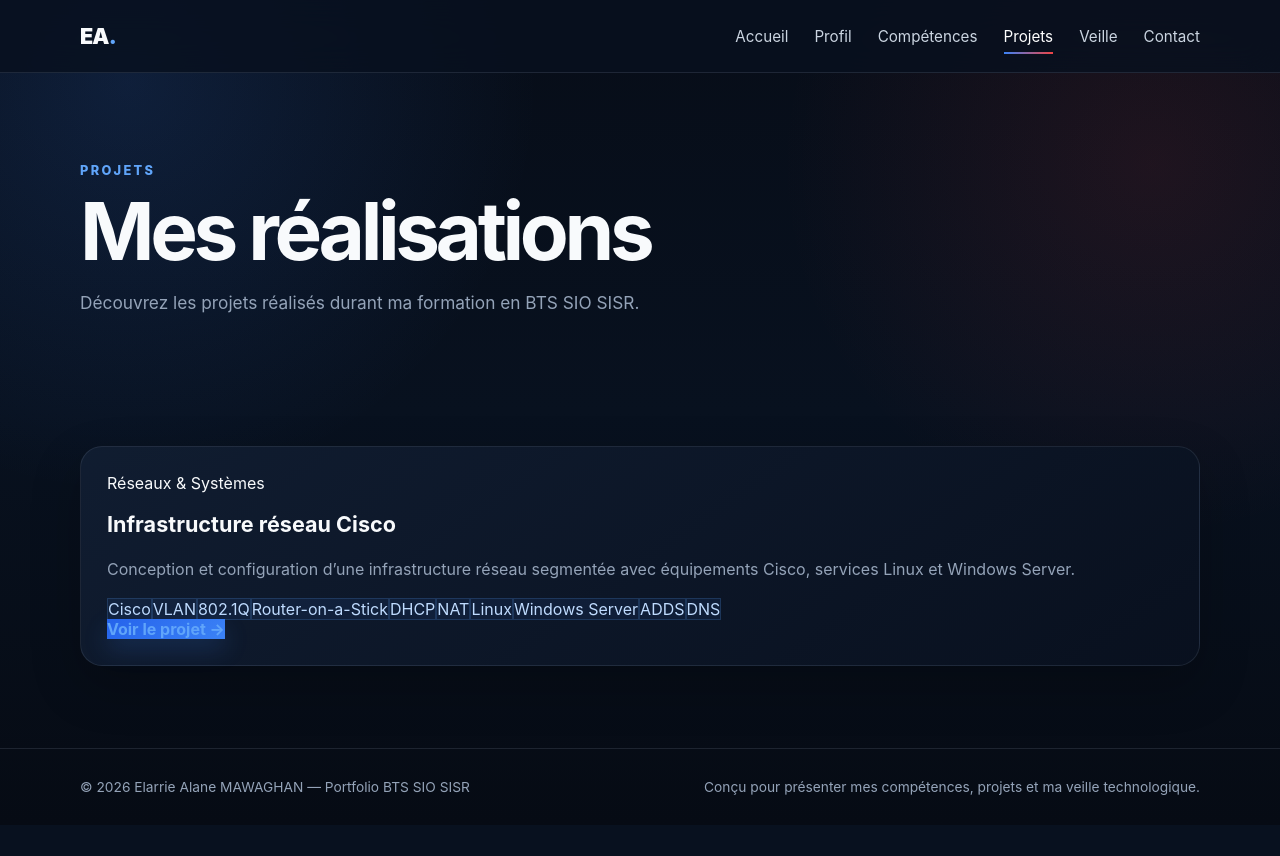
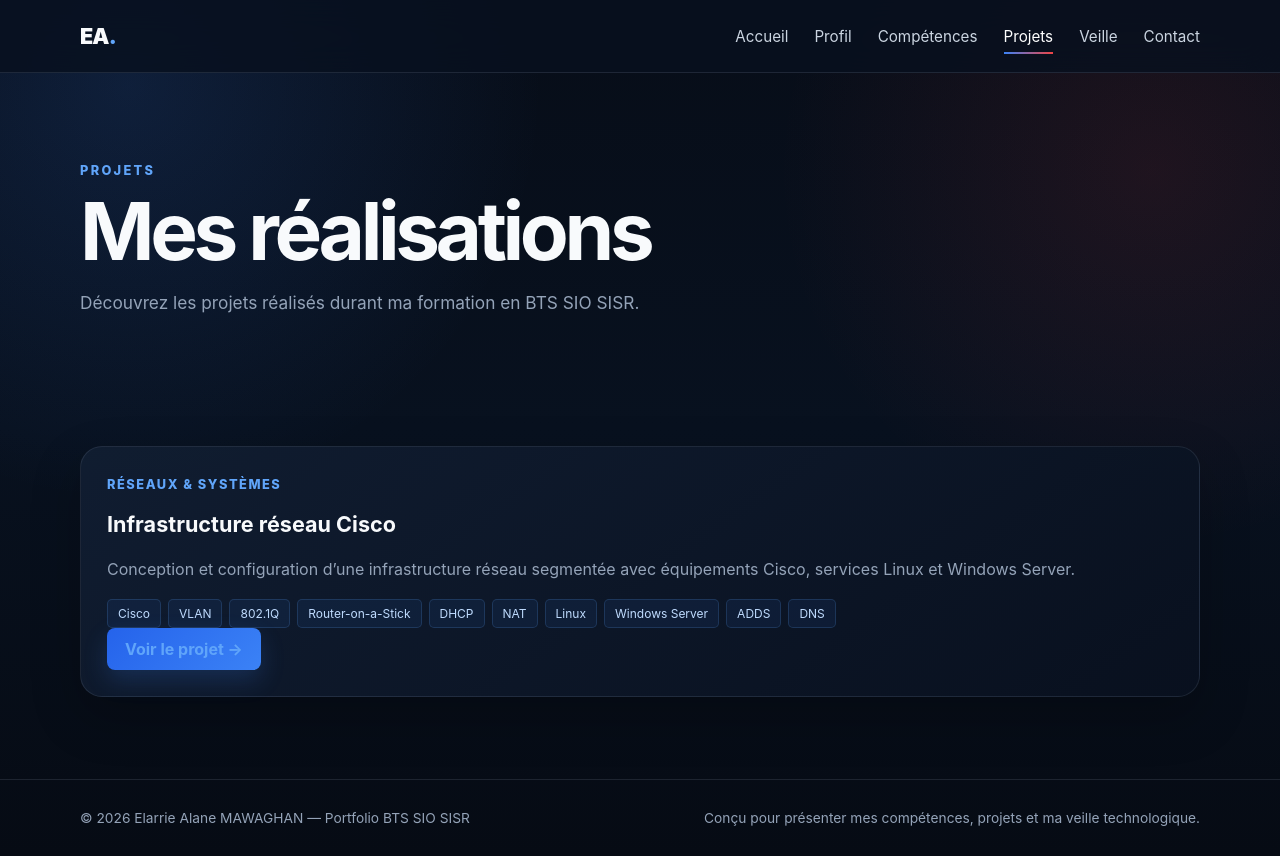
Before and after one commit to mawaghanelarrie-max/Portfolio-V2, a Vue app: page /projets in a window 1280 px wide. Before the commit the page ends 825 px from the top, so only its background shows below. Built offline with nearby package versions, Linux system fonts and the light colour scheme.

Commit message:
modification des bloques projet

```diff
--- a/src/style.css
+++ b/src/style.css
@@ -834,3 +834,119 @@ nav a:hover::after,
 nav a.router-link-active::after {
   width: 100%;
 }
+/* =========================
+   PRESENTATION PROJETS
+   FORMES UNIQUEMENT
+========================= */
+
+.projects-list {
+  display: flex;
+  flex-direction: column;
+  gap: 28px;
+}
+
+.project-showcase {
+  background: var(--panel);
+  border: 1px solid var(--line);
+  border-radius: 18px;
+  overflow: hidden;
+}
+
+.project-showcase-header {
+  display: grid;
+  grid-template-columns: 100px 1fr;
+  gap: 24px;
+  padding: 28px 32px 22px;
+}
+
+.project-mission {
+  color: var(--muted);
+  font-weight: 800;
+  font-size: 0.95rem;
+}
+
+.project-category {
+  color: var(--blue-2);
+  font-size: 0.8rem;
+  text-transform: uppercase;
+  letter-spacing: 0.12em;
+  font-weight: 800;
+  margin-bottom: 8px;
+}
+
+.project-showcase h2 {
+  margin-bottom: 15px;
+  font-size: 1.45rem;
+}
+
+.project-technologies {
+  display: flex;
+  flex-wrap: wrap;
+  gap: 7px;
+}
+
+.project-technologies span {
+  padding: 6px 10px;
+  border-radius: 5px;
+  background: rgba(59, 130, 246, 0.08);
+  border: 1px solid rgba(96, 165, 250, 0.18);
+  color: #bfdbfe;
+  font-size: 0.75rem;
+}
+
+.project-points {
+  padding: 18px 32px 22px 132px;
+  border-top: 1px solid var(--line);
+}
+
+.project-point {
+  display: flex;
+  gap: 12px;
+  padding: 11px 0;
+  border-bottom: 1px solid var(--line);
+  color: var(--muted);
+}
+
+.project-point:last-child {
+  border-bottom: none;
+}
+
+.check-icon {
+  color: var(--blue-2);
+  font-weight: 900;
+}
+
+.project-actions {
+  display: flex;
+  gap: 12px;
+  flex-wrap: wrap;
+  padding: 5px 32px 30px 132px;
+}
+
+.project-button,
+.project-pdf-button {
+  min-height: 42px;
+  padding: 0 18px;
+  display: inline-flex;
+  align-items: center;
+  justify-content: center;
+  border-radius: 8px;
+  font-weight: 700;
+}
+
+.project-pdf-button {
+  background: transparent;
+  border: 1px solid var(--line);
+  color: var(--text);
+}
+
+@media (max-width: 800px) {
+  .project-showcase-header {
+    grid-template-columns: 1fr;
+  }
+
+  .project-points,
+  .project-actions {
+    padding-left: 32px;
+  }
+}
```
